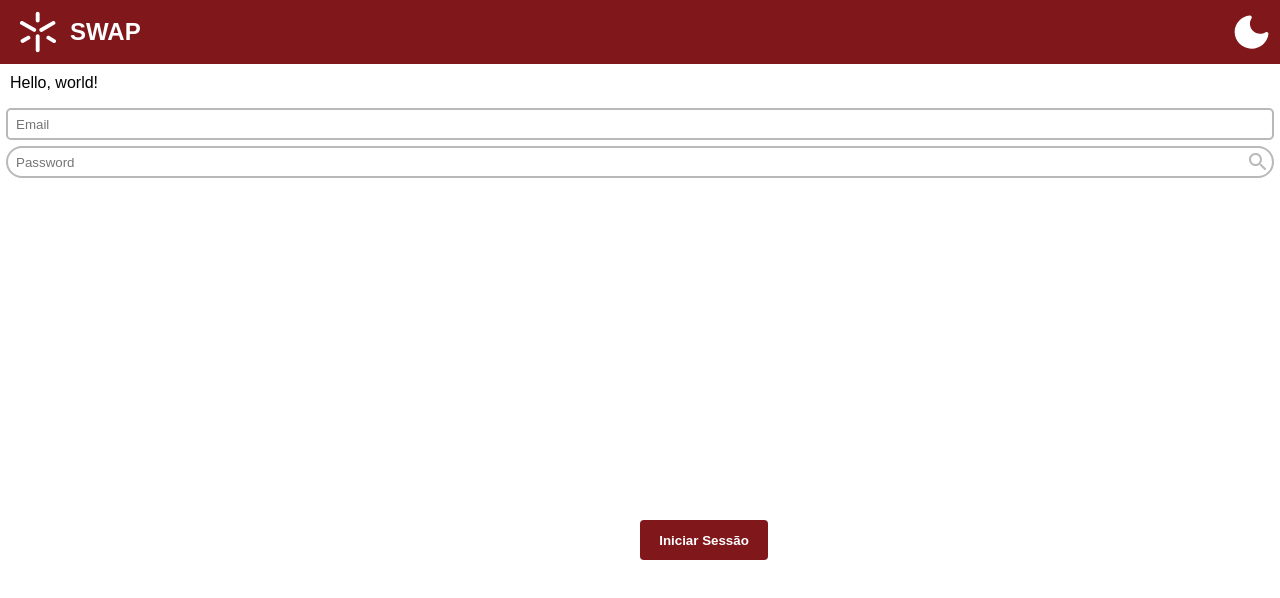
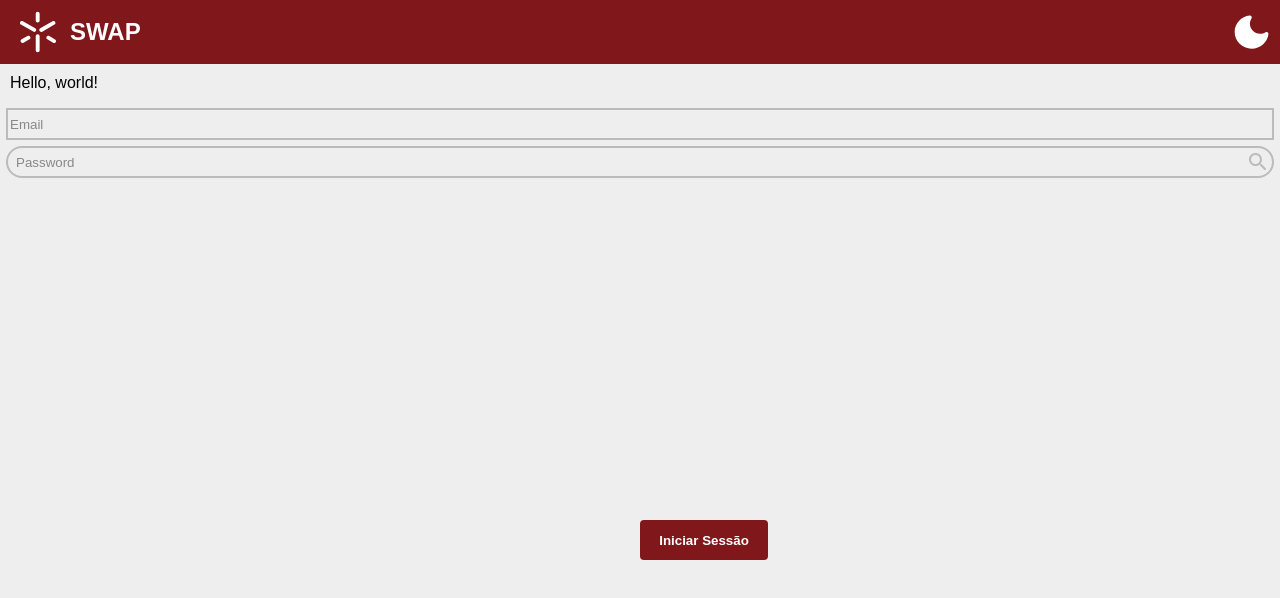
Before and after one commit to voidbert/IPM, a Vue app: page / in a window 1280 px wide. Shown: the top 598 px of the page. Built offline with nearby package versions, Linux system fonts and the light colour scheme.

Commit message:
Adapt TextInput to login page

```diff
--- a/src/components/TextInput.vue
+++ b/src/components/TextInput.vue
@@ -17,7 +17,11 @@
 <template>
     <div class="text-input-container">
         <div v-if="props.type == 'search'" class="search-logo-svg" />
-        <input type="text" :class="props.type" :placeholder="props.placeholder" />
+        <input
+            :type="props.type == 'password' ? 'password' : 'text'"
+            :class="[props.type, 'text-input']"
+            v-model="model"
+            :placeholder="props.placeholder" />
     </div>
 </template>
 
@@ -28,13 +32,18 @@
     margin: 6px;
 }
 
-.text-input-container input {
+.text-input {
     box-sizing: border-box;
     width: 100%;
     height: 2rem;
 
-    border: 2px solid var(--color-searchbar-border);
-    background: var(--color-body-background);
+    border: 2px solid var(--color-text-input-border);
+    background-color: var(--color-text-input-background);
+    color: var(--color-text-input-foreground);
+}
+
+.text-input::placeholder {
+    color: var(--color-text-input-placeholder);
 }
 
 .search {
@@ -43,7 +52,8 @@
     padding-left: 0.5rem;
 }
 
-.text-input {
+.text,
+.password {
     border-radius: 5px;
     padding: 0.5rem;
 }
@@ -55,16 +65,19 @@
     right: 0.25rem;
     top: 0.25rem;
 
-    background-color: var(--color-searchbar-border);
+    background-color: var(--color-text-input-border);
     mask: url("/search.svg");
     mask-size: cover;
 }
 </style>
 
 <script setup lang="ts">
+import { defineModel } from "vue";
+
+const model = defineModel<string>();
+
 const props = defineProps<{
-    type: "text-input" | "search";
+    type: "text" | "password" | "search";
     placeholder: string;
 }>();
-console.log(props.type);
 </script>
--- a/src/main.css
+++ b/src/main.css
@@ -22,9 +22,8 @@ body {
     --color-navbar-hoverable-icon-default: #fff;
     --color-navbar-hoverable-icon-hover: #ddd;
 
-    --color-toast-text-default: #ffffff;
+    --color-toast-text-default: #fff;
 
-    --color-searchbar-border: #b9b9b9;
     --color-dropdown-background: #fff;
     --color-dropdown-text: #000;
     --color-dropdown-border: #ccc;
@@ -41,15 +40,23 @@ body {
     --color-checkbox-text-light: #000;
     --color-checkbox-text-dark: #fff;
     --color-checkbox-text-hover: red;
+}
 
+body,
+body * {
     transition:
         background-color 0.2s,
         color 0.2s;
 }
 
 body[class="light"] {
-    --color-body-background: #fff;
+    --color-body-background: #eee;
     --color-body-foreground: #000;
+
+    --color-text-input-background: --var(--color-body-background);
+    --color-text-input-foreground: --var(--color-body-foreground);
+    --color-text-input-placeholder: #888;
+    --color-text-input-border: #bbb;
 
     --color-student-name: #555;
     --color-student-profile-picture-fallback: #aaa;
@@ -58,6 +65,11 @@ body[class="light"] {
 body[class="dark"] {
     --color-body-background: #111;
     --color-body-foreground: #eee;
+
+    --color-text-input-background: #222;
+    --color-text-input-foreground: --var(--color-body-foreground);
+    --color-text-input-placeholder: #888;
+    --color-text-input-border: #888;
 }
 
 /* Base app style */
```
